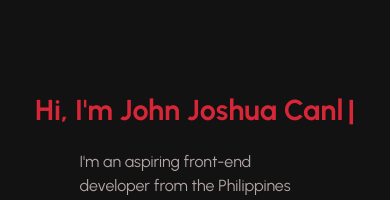
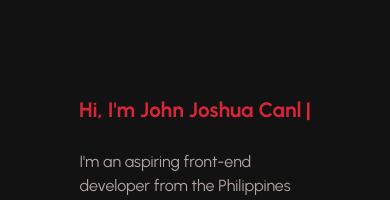
Before and after one commit to johnjoshua24/jjdev-react-portfolio, a React (Vite) app: page / in a window 390 px wide. Shown: the part 501-701 px from the top of the page. Built offline with nearby package versions, Linux system fonts and the light colour scheme.

Commit message:
minimize font size of typing text

```diff
--- a/src/styles/Hero.css
+++ b/src/styles/Hero.css
@@ -209,7 +209,7 @@
 
   .hero-name h1 {
     min-height: 80px;
-    font-size: 2.4rem;
+    font-size: 2rem;
     margin: 0;
   }
 
@@ -269,7 +269,7 @@
 
   .hero-name h1 {
     min-height: 80px;
-    font-size: 2rem;
+    font-size: 1.6rem;
     margin: 0;
   }
 
@@ -328,7 +328,7 @@
 
   .hero-name h1 {
     min-height: 80px;
-    font-size: 1.8rem;
+    font-size: 1.3rem;
     margin: 0;
   }
 
```
